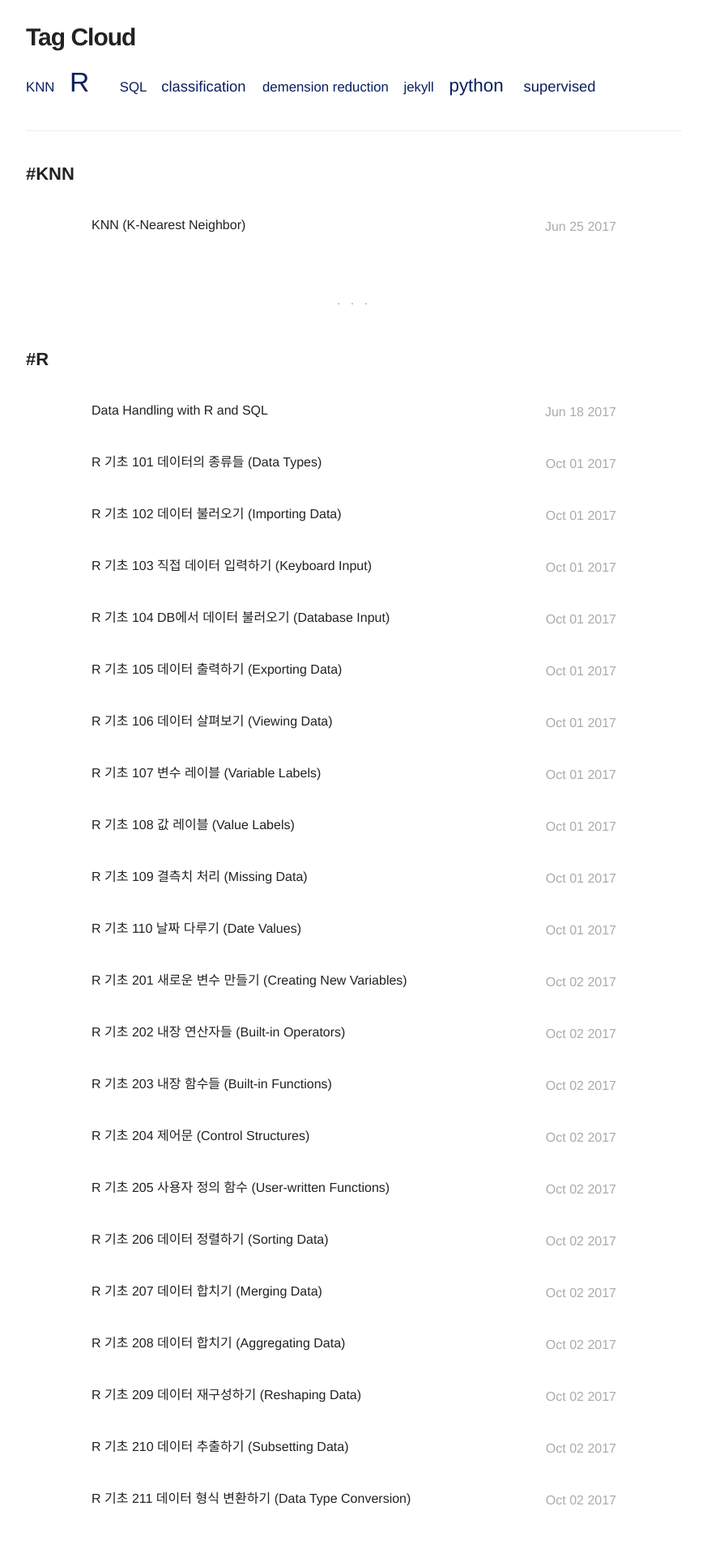
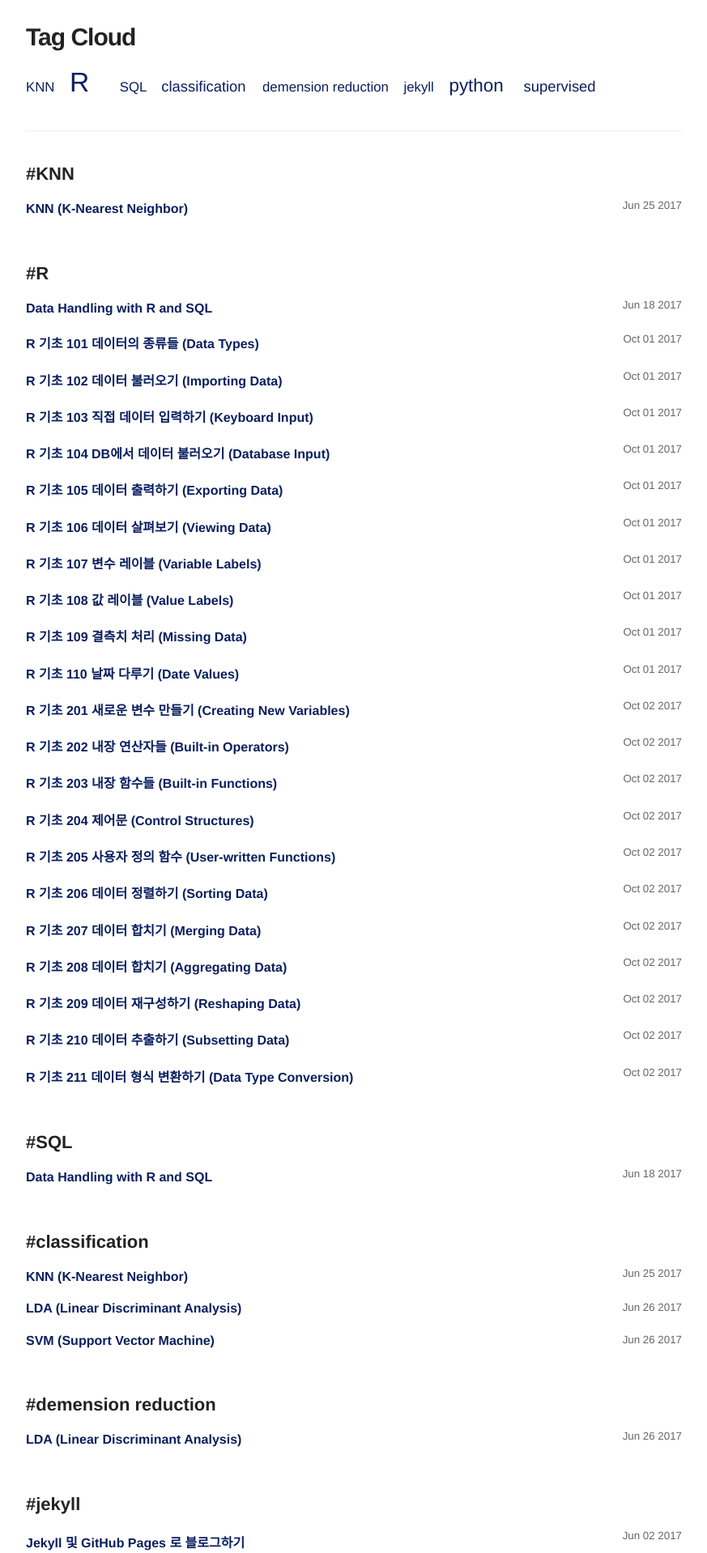
Before and after one commit to Dr-HKim/Dr-HKim.github.io, a Jekyll site: the page built from tags.html, in a window 1280 px wide. Shown: the part 415-2333 px from the top of the page at 81% size, without its empty margins (203-1076 px from the left). Built offline with Jekyll 4.4.1, drawn with Linux system fonts in a browser that asks for light colours.

Commit message:
tag list

```diff
--- a/tags.html
+++ b/tags.html
@@ -36,30 +36,27 @@ title: Tags
 
 <hr>
 
-<section class="tag-list">
+
+<!--<section class="tag-list">-->
+<section>
     {% for tag in tags_list  %}
     <h2 class="title" id="{{ tag[0] | slugify }}">#{{ tag[0] }}</h2>
-
-    <ul class="list">
         {% assign pages_list = tag[1] %}
         {% for post in pages_list reversed %}
             {% if post.hidden != true %}
             {% if post.title != null %}
                 {% if group == null or group == post.group %}
-                    <li class="item">
-                        <a class="url" href="{{ site.url }}{{ post.url }}">
-                            <aside class="date"><time datetime="{{ post.date | date:"%d-%m-%Y" }}">{{ post.date | date: "%b %d %Y" }}</time></aside>
-                            <h3 class="title">{{ post.title }}</h3>
-                        </a>
-                    </li>
+                      <aside class="date" style="float: right; color: $gama; font-size: smaller; font-weight: 300;"><time datetime="{{ post.date | date:"%d-%m-%Y" }}">{{ post.date | date: "%b %d %Y" }}</time></aside>
+
+                      <h4><a href="{{ site.baseurl }}{{ post.url }}" style="text-decoration:none;">{{post.title}}</a></h4>
                 {% endif %}
             {% endif %}
             {% endif %}
         {% endfor %}
         {% assign pages_list = nil %}
         {% assign group = nil %}
-    </ul>
-
-    <div class="breaker"></div>
+    <br>
     {% endfor %}
 </section>
+
+<hr>
```
Also changed, not shown: about.md (+1 -1 lines).
